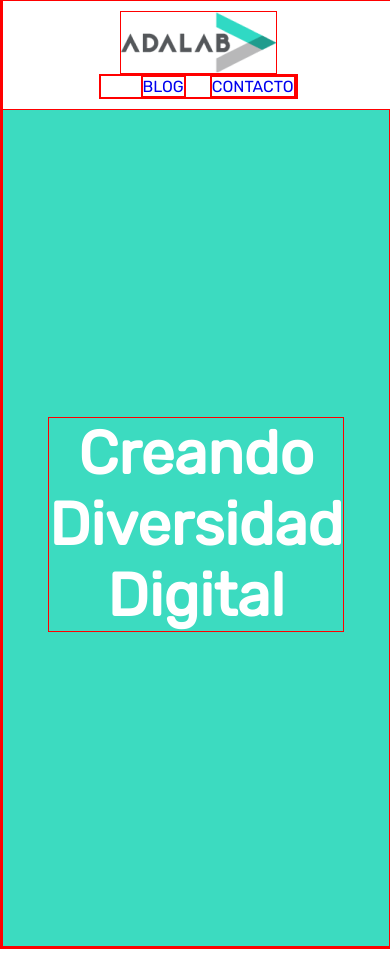
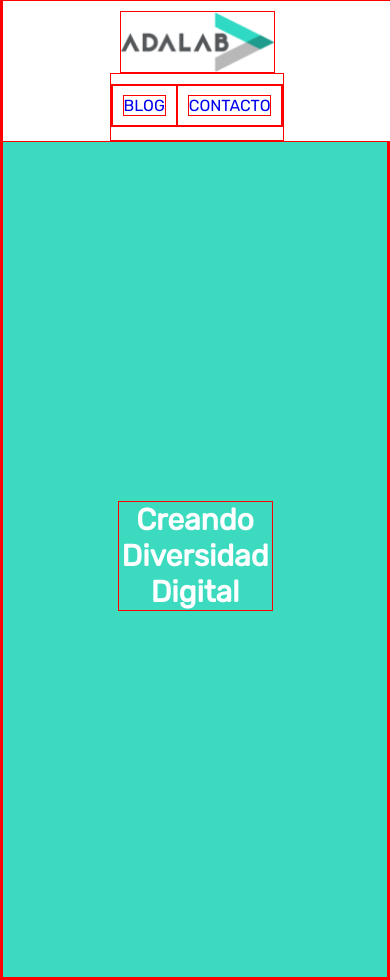
Before and after one commit to Adalab/modulo-1-evaluacion-intermedia-itziarZG, a plain HTML site: page index.html in a window 390 px wide. Before the commit the page ends 949 px from the top, so only its background shows below. Drawn offline with Linux system fonts and the light colour scheme.

Commit message:
Add mediaquery tablet-desktop and mobil fix align

```diff
--- a/styles/main.css
+++ b/styles/main.css
@@ -1,8 +1,10 @@
 /*RESET*/
 * {
   margin: 0px;
+  padding: 0px;
   border: 1px solid red;
   font-family: var(--font-type-adalab);
+  box-sizing: border-box;
 }
 
 /*VARIABLES*/
@@ -15,26 +17,28 @@
 
 /* header's styles"*/
 .header {
+  font-family: var(--font-type-adalab);
   display: flex;
   flex-direction: column;
   align-items: center;
   position: fixed;
   top: 0px;
   width: 100%;
-  padding: 10px 0;
   background-color: white;
+  padding-top: 10px; /*con margin se ve el fondo del main si se sube mucho*/
 }
 
 .menu {
-  width: 155px;
+  width: 100%;
   display: flex;
   justify-content: space-between;
+  margin: 10px 0 13px 0;
 }
 .menu-item {
   list-style-type: none;
-  text-align: left;
   text-decoration-color: var(--text-menu-color);
   font: 16px;
+  padding: 10px; /*centro deja 20px entre items*/
 }
 .link {
   text-decoration-color: var(--text-menu-color);
@@ -44,20 +48,29 @@
 /* Body's styles */
 
 .main {
-  width: 100%;
   height: 100vh;
-  margin-top: 99px; /*lo que mide header + 13px*/
+  margin-top: 132px; /*lo que mide header*/
   background-color: var(--background-color-menu);
   display: flex;
   justify-content: center;
   align-items: center;
   color: var(--main-text-color);
+}
+
+.title {
+  font-family: var(--font-type-adalab);
+  font-weight: bold;
+  text-align: center;
+  width: 155px; /*a ojo me parece como el logo de ancho*/
   font-size: 30px;
 }
 
-.title {
-  width: 100%;
-  height: auto;
-  margin: 0 50px;
-  text-align: center;
+/* ADDING MEDIAQUERIES*/
+
+@media all and (min-width: 768px) {
+  .header {
+    flex-direction: row;
+    justify-content: space-between;
+    padding: 20px 30px;
+  }
 }
```
